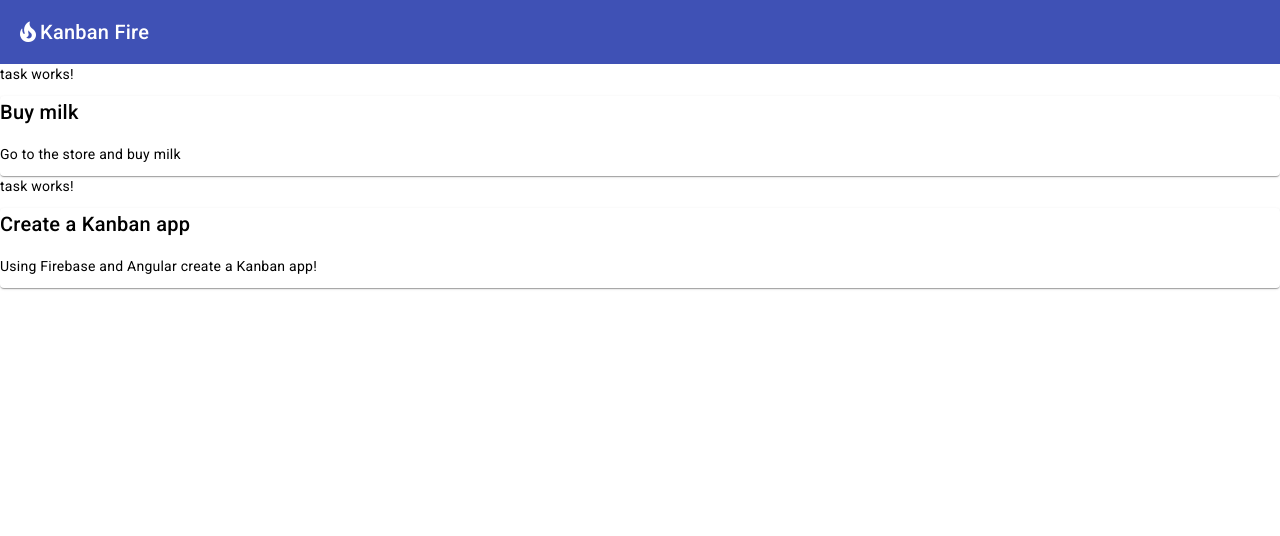
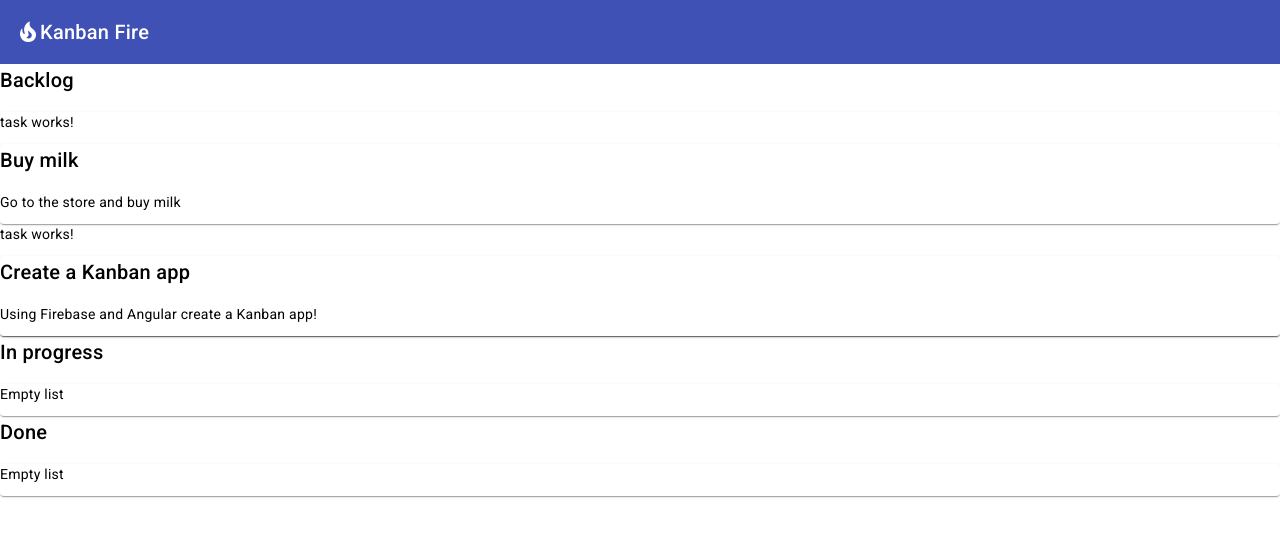
Before and after one commit to LuisMejia1020/Aplicacion-usando-angular-y-firebase, an Angular app in the folder my-app/: page / in a window 1280 px wide. Shown: the top 536 px of the page. Built offline with nearby package versions, Linux system fonts and the light colour scheme.

Commit message:
Implementing drag and drop for tasks

```diff
--- a/my-app/src/app/app.component.html
+++ b/my-app/src/app/app.component.html
@@ -3,4 +3,54 @@
   <span>Kanban Fire</span>
 </mat-toolbar>
 
-<app-task *ngFor="let task of todo" [task]="task"></app-task>
+<div class="content-wrapper">
+  <div class="container-wrapper">
+    <div class="container">
+      <h2>Backlog</h2>
+
+      <mat-card
+        cdkDropList
+        id="todo"
+        #todoList="cdkDropList"
+        [cdkDropListData]="todo"
+        [cdkDropListConnectedTo]="[doneList, inProgressList]"
+        (cdkDropListDropped)="drop($event)"
+        class="list">
+        <p class="empty-label" *ngIf="todo.length === 0">Empty list</p>
+        <app-task (edit)="editTask('todo', $event)" *ngFor="let task of todo" cdkDrag [task]="task"></app-task>
+      </mat-card>
+    </div>
+
+    <div class="container">
+      <h2>In progress</h2>
+
+      <mat-card
+        cdkDropList
+        id="inProgress"
+        #inProgressList="cdkDropList"
+        [cdkDropListData]="inProgress"
+        [cdkDropListConnectedTo]="[todoList, doneList]"
+        (cdkDropListDropped)="drop($event)"
+        class="list">
+        <p class="empty-label" *ngIf="inProgress.length === 0">Empty list</p>
+        <app-task (edit)="editTask('inProgress', $event)" *ngFor="let task of inProgress" cdkDrag [task]="task"></app-task>
+      </mat-card>
+    </div>
+
+    <div class="container">
+      <h2>Done</h2>
+
+      <mat-card
+        cdkDropList
+        id="done"
+        #doneList="cdkDropList"
+        [cdkDropListData]="done"
+        [cdkDropListConnectedTo]="[todoList, inProgressList]"
+        (cdkDropListDropped)="drop($event)"
+        class="list">
+        <p class="empty-label" *ngIf="done.length === 0">Empty list</p>
+        <app-task (edit)="editTask('done', $event)" *ngFor="let task of done" cdkDrag [task]="task"></app-task>
+      </mat-card>
+    </div>
+  </div>
+</div>
--- a/my-app/src/app/app.component.ts
+++ b/my-app/src/app/app.component.ts
@@ -1,5 +1,6 @@
 import { Component } from '@angular/core';
 import { ITask } from './task/task';
+import { CdkDragDrop, transferArrayItem } from '@angular/cdk/drag-drop';
 
 @Component({
   selector: 'app-root',
@@ -18,5 +19,24 @@
       description: 'Using Firebase and Angular create a Kanban app!'
     }
   ];
+  inProgress: ITask[] = [];
+  done: ITask[] = [];
+
+  editTask(list: string, task: ITask): void {}
+
+  drop(event: CdkDragDrop<ITask[]>): void {
+    if (event.previousContainer === event.container) {
+      return;
+    }
+    if (!event.container.data || !event.previousContainer.data) {
+      return;
+    }
+    transferArrayItem(
+      event.previousContainer.data,
+      event.container.data,
+      event.previousIndex,
+      event.currentIndex
+    );
+  }
 
 }
--- a/my-app/src/app/app.module.ts
+++ b/my-app/src/app/app.module.ts
@@ -3,6 +3,7 @@
 import { MatToolbarModule } from '@angular/material/toolbar';
 import { MatIconModule } from '@angular/material/icon'
 import { MatCardModule } from '@angular/material/card'
+import { DragDropModule } from '@angular/cdk/drag-drop'
 
 
 
@@ -18,7 +19,8 @@
     BrowserModule,
     MatToolbarModule,
     MatIconModule,
-    MatCardModule
+    MatCardModule,
+    DragDropModule
   ],
   providers: [],
   bootstrap: [AppComponent]
```
